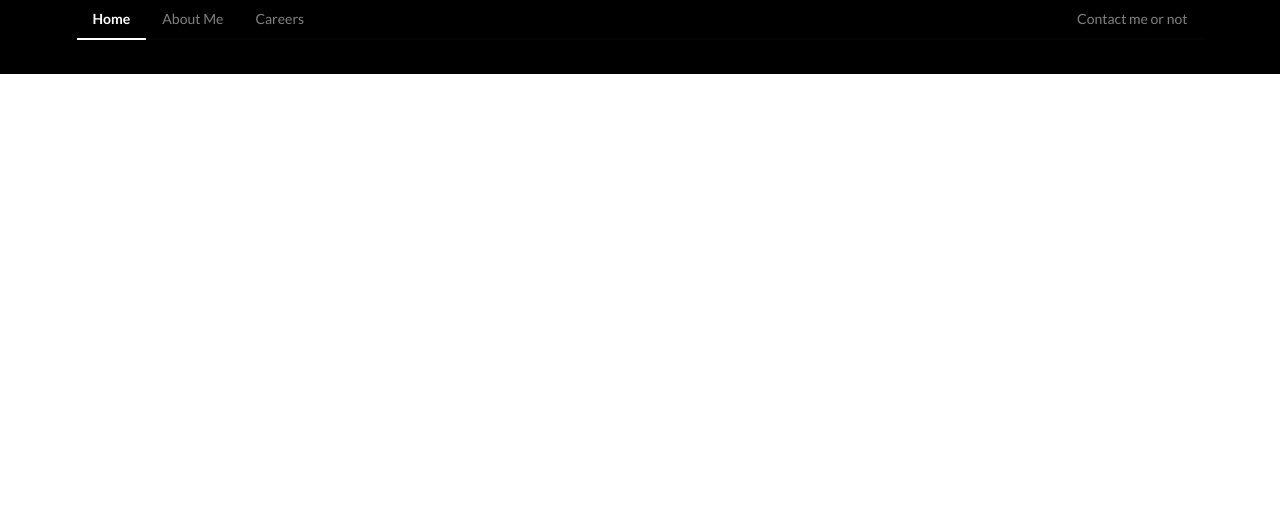
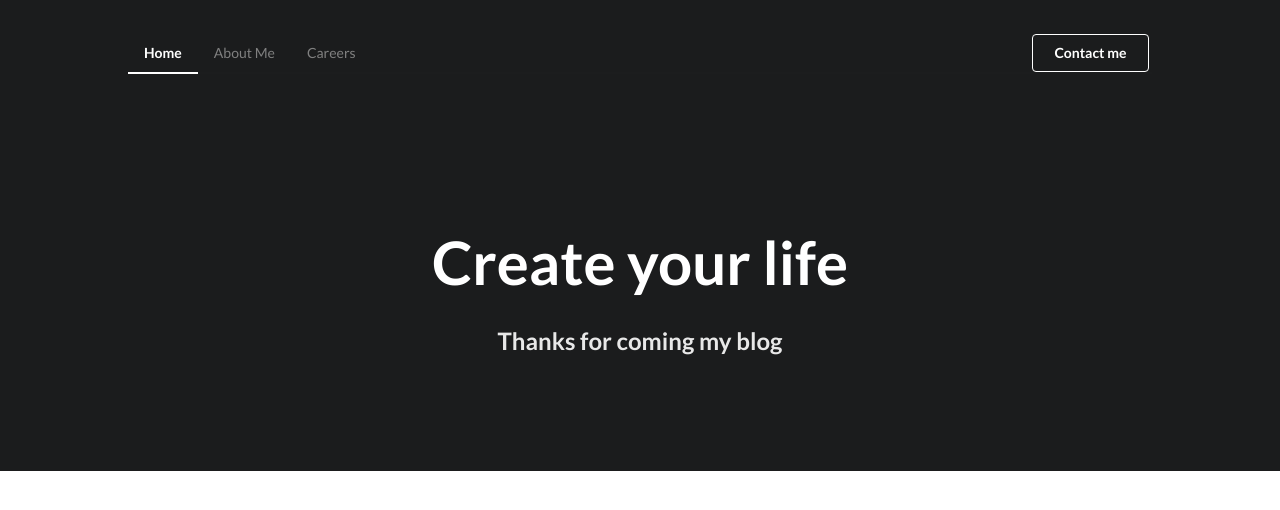
Before and after one commit to bhgs89/Myblog, a React app: page / in a window 1280 px wide. Built offline with nearby package versions, Linux system fonts and the light colour scheme.

Commit message:
Create Header
Menu and Header text

```diff
--- a/src/components/App.js
+++ b/src/components/App.js
@@ -1,13 +1,13 @@
 import React from 'react';
-import Menu from './Menu';
 import Homepage from './Homepage';
+import Maintext from './Maintext';
 
 class App extends React.Component {
   render() {
     return (
-      <div className="ui container">
-        <Menu />
+      <div className="ui inverted vertical masthead center aligned segment">
         <Homepage />
+        <Maintext />
       </div>
     );
   }
--- a/src/components/Menu.css
+++ b/src/components/Homepage.css
@@ -1,5 +1,13 @@
+.ui.menu {
+  display: flex;
+}
+
 .ui.secondary.pointing.menu {
-  background-color: black;
+  background-color: #1B1C1D ;
+  margin-top: 20px;
+  margin-left: 10%;
+  margin-right: 10%;
+  border-width: 2px;
 }
 
 .ui.secondary.pointing.menu .active.item {
@@ -19,3 +27,14 @@
 .ui.secondary.pointing.menu a.item:hover {
   color: white;
 }
+
+.ui.button {
+  background-color: #1B1C1D;
+  color: white;
+  border: 1px solid white;
+}
+
+.ui.button:hover {
+  background-color: white;
+  color: #1B1C1D;
+}
--- a/src/components/Homepage.js
+++ b/src/components/Homepage.js
@@ -1,8 +1,24 @@
 import React from 'react';
+import './Homepage.css';
 
 const Homepage = (props) => {
   return (
-    <div>Hi</div>
+    <div className="ui secondary pointing menu">
+      <a className="active item">
+        Home
+      </a>
+      <a className="item">
+        About Me
+      </a>
+      <a className="item">
+        Careers
+      </a>
+      <div className="right menu">
+        <a className="ui invented button">
+          Contact me
+        </a>
+      </div>
+    </div>
   );
 };
 
--- /dev/null
+++ b/src/components/Maintext.css
@@ -0,0 +1,10 @@
+.ui.text.container {
+  margin-top: 50px;
+  margin-bottom: 100px;
+}
+
+.ui.invented.header {
+  margin-top: 150px;
+  color: white;
+  font-size: 60px;
+}
--- /dev/null
+++ b/src/components/Maintext.js
@@ -0,0 +1,15 @@
+import React from 'react';
+import './Maintext.css';
+
+const Maintext = (props) => {
+  return (
+    <div className="ui text container">
+      <h1 className="ui invented header">
+        Create your life
+      </h1>
+      <h2>Thanks for coming my blog</h2>
+    </div>
+  );
+};
+
+export default Maintext;
--- a/src/components/Menu.js
+++ /dev/null
@@ -1,25 +0,0 @@
-import React from 'react';
-import './Menu.css';
-
-const Menu = (props) => {
-  return (
-    <div className="ui secondary pointing menu">
-      <a className="active item">
-        Home
-      </a>
-      <a className="item">
-        About Me
-      </a>
-      <a className="item">
-        Careers
-      </a>
-      <div className="right menu">
-        <a className="ui item">
-          Contact me or not
-        </a>
-      </div>
-    </div>
-  );
-};
-
-export default Menu;
```
